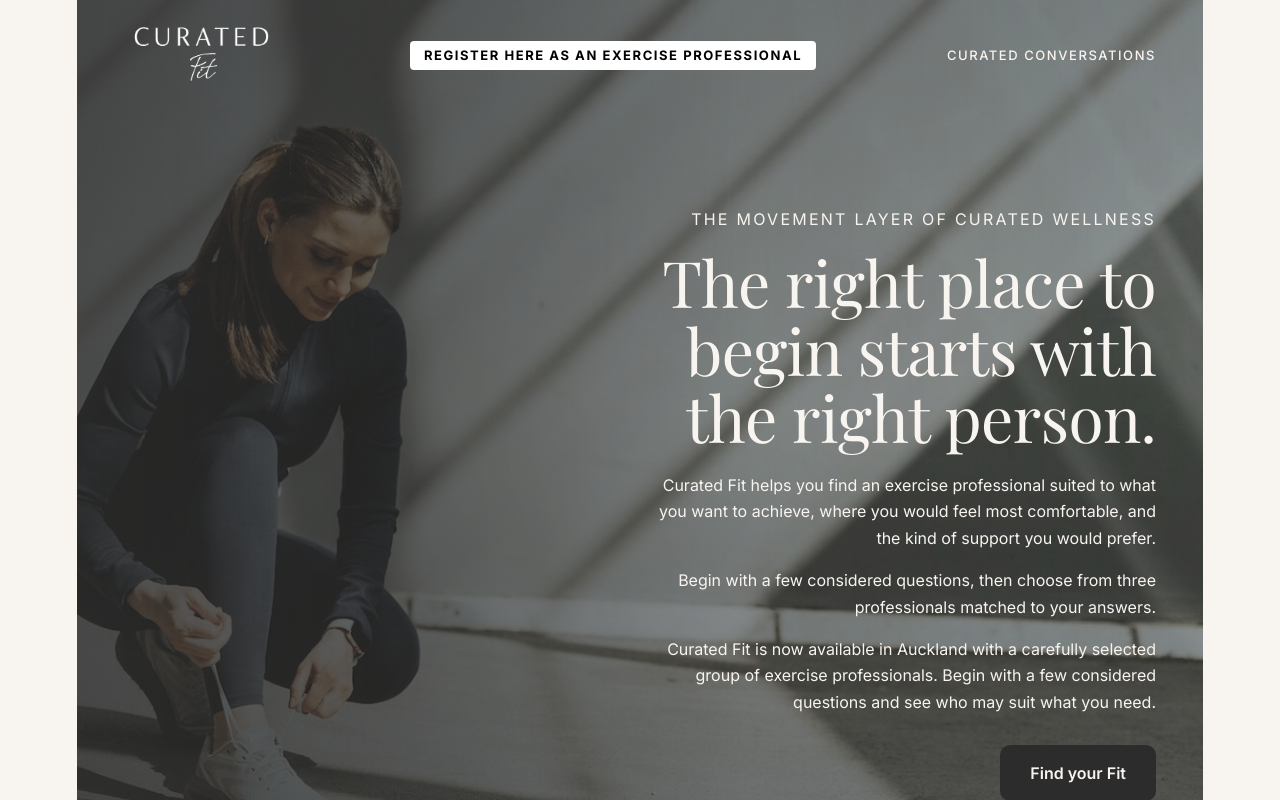
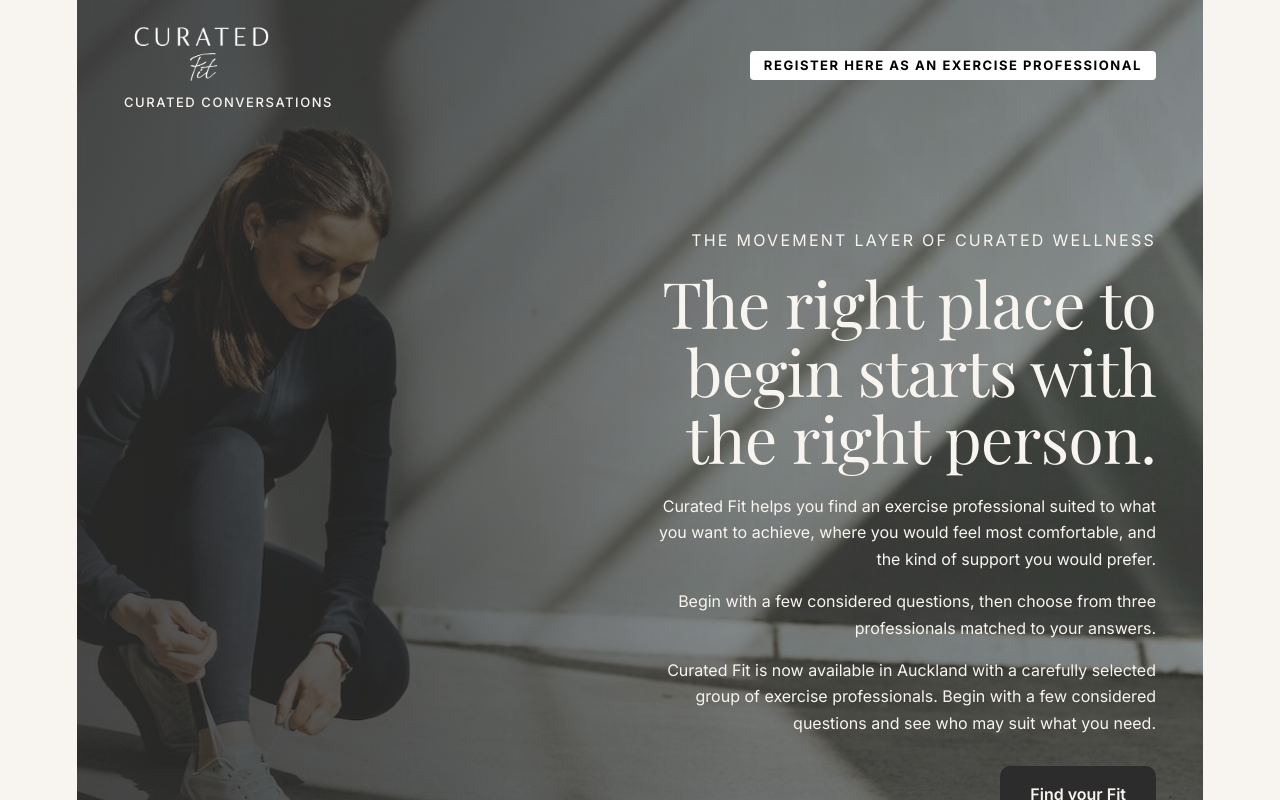
Before and after one commit to EmPerry1972/curated-fit-holding-page, a Next.js app: page / in a window 1280 px wide. Shown: the top 800 px of the page. Built offline with nearby package versions, Linux system fonts and the light colour scheme.

Commit message:
Move Curated Conversations link under logo and remove uppercase styling
Nested the Curated Conversations link under the logo (stacked vertically) and removed the uppercase text-transform so it displays in normal case.

```diff
--- a/app/page.tsx
+++ b/app/page.tsx
@@ -51,22 +51,23 @@ export default function Page() {
         <div style={{ position: "absolute", inset: 0, background: "linear-gradient(90deg, rgba(44,44,44,0.72) 0%, rgba(44,44,44,0.55) 30%, rgba(44,44,44,0.25) 60%, rgba(44,44,44,0.10) 100%), linear-gradient(180deg, rgba(44,44,44,0.35) 0%, rgba(44,44,44,0.15) 45%, rgba(44,44,44,0.45) 100%)", zIndex: 1 }} />
 
 <nav style={{ position: "relative", zIndex: 2, display: "flex", alignItems: "center", justifyContent: "space-between", padding: "22px 24px", maxWidth: 1080, margin: "0 auto", width: "100%", flexWrap: "wrap", gap: 12 }}>
+          <div style={{ display: "flex", flexDirection: "column", alignItems: "flex-start", gap: 8 }}>
             <a href="/"><img src="/logo.png" alt="Curated Fit" style={{ height: 64, filter: "brightness(0) invert(1)" }} /></a>
-          <a href="/register" id="register-pro-link" style={{ fontFamily: mono, fontSize: 11, letterSpacing: "0.12em", textTransform: "uppercase", color: "#000000", fontWeight: 700, textDecoration: "none", backgroundColor: "#ffffff", padding: "8px 14px", borderRadius: 4, display: "inline-block" }}>
-            Register here as an Exercise Professional
-          </a>
             <a
               href="/curated-conversations"
               style={{
                 fontFamily: mono,
                 fontSize: 11,
                 letterSpacing: "0.12em",
-              textTransform: "uppercase",
                 color: "var(--text-primary)",
                 textDecoration: "none",
               }}
             >
               Curated Conversations
+            </a>
+          </div>
+          <a href="/register" id="register-pro-link" style={{ fontFamily: mono, fontSize: 11, letterSpacing: "0.12em", textTransform: "uppercase", color: "#000000", fontWeight: 700, textDecoration: "none", backgroundColor: "#ffffff", padding: "8px 14px", borderRadius: 4, display: "inline-block" }}>
+            Register here as an Exercise Professional
           </a>
         </nav>
 
```
Lines whose indentation alone changed are shown as unchanged.
